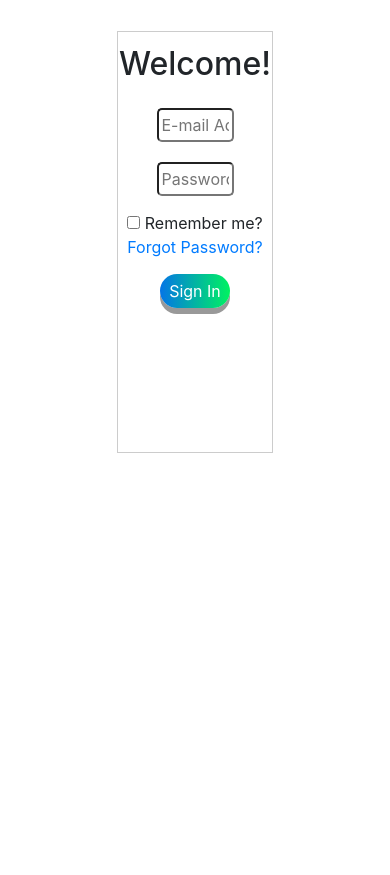
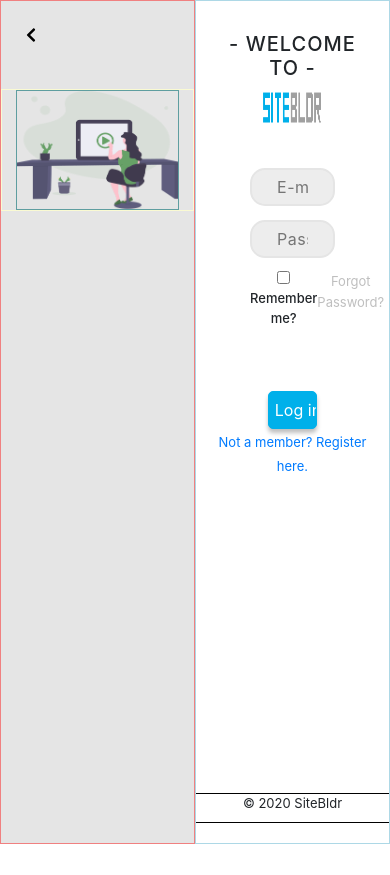
Before and after one commit to adrian-azu/deploy-sitebldr, an Angular app: page / in a window 390 px wide. After the commit the page ends 844 px from the top, so only its background shows below. Built offline with nearby package versions, Linux system fonts and the light colour scheme.

Commit message:
added login css, responsive to extra large devices only

```diff
--- a/src/app/login/login.component.css
+++ b/src/app/login/login.component.css
@@ -1,62 +1,139 @@
-*{
+@import url('https://fonts.googleapis.com/css2?family=Sacramento&display=swap');
+@import url('https://fonts.googleapis.com/css2?family=Poppins:wght@100&family=Roboto&family=Sacramento&display=swap');
+body{
+    font-family: 'Roboto', 'Poppins', sans-serif;
+}
+
+.container-fluid{
     margin: 0px;
     padding: 0px;
+    width: 100%;
+    height: 94vh;
+    display:grid;
+    grid-template-columns: 1fr 1fr;
 }
 
+#chevron{
+    border:none;
+    padding: 2px 5px;
+    cursor: pointer;
+    background-color: #e5e5e5;
+}
 
+.backbtn{
+    margin: 20px 0px 40px 20px;
+}
 
-.container{
-    margin: auto;
-    width:100%;
-    height:100vh;
-    justify-self: center;
+.logindivision{
+    border: 1px solid lightgoldenrodyellow;
+    justify-content: center;
     text-align: center;
 }
 
-form{
-    width: 40%;
-    height: 50%;
-    margin: 8% auto;
-    text-align: center;
-    box-shadow: 10px #000000;
-    border: 1px solid #cccccc;
+#pressplay{
+    width: 85%;
+    border:1px solid cadetblue;
 }
 
-.greetings{
-    margin: 8% auto 10%;
+.container-design{
+    height: 100vh;
+    background-color: #e5e5e5;
+    border: 1px solid lightcoral;
+}
+
+.container-form{
+    width: 100%;
+    border: 1px solid lightblue;
+}
+
+form{
+    width: 80%;
+    height: 82.75%;
+    margin: auto;
+    text-align: center;
+}
+
+.greetings-top h2{
+    padding: 0px;
+    margin-top: 20%;
+    font-size: 20px;
+    letter-spacing: 1px;
+    text-transform: uppercase;
+}
+
+#SBBB{
+    height: 40px;
+    width: 40%;
+    margin-bottom:20px;
 }
 
 
 #email, #password{
-    width: 50%;
-    margin: 10px;
-    padding: 3px;
-    text-align: center;
-    border-radius: 5px;
+    width: 55%;
+    margin: 7px;
+    padding: 5px 25px;
+    color:#333333;
+    letter-spacing: 0.5px;
+    background-color: #ededed;
+    border: 2px solid #e5e5e5;
+    border-radius: 15px;
+}
+
+#email{
+    margin-top:20px;
 }
 
 .bottom{
-    margin:5px;
+    margin:0;
+    padding:0;
+    width: 55%;
+    font-size: 14px;
+    text-align: center;
+    margin: 5px auto;
+    display: grid;
+    grid-template-columns: 1fr 1fr;
+}
+
+.forgotpass{
+    font-size: small;
+    color:#bfbfbf;
+}
+
+.rememberme{
+    font-size: small;
+    font-weight: 500;
+
 }
 
 .signinbtn{
-    margin: 10px;
-    width: 45%;
-    padding: 5px;
-    border-radius: 20px;
-    border: none;
-    cursor: pointer;
-    color : #ffffff;
-    box-shadow: 0 6px #999;
-    background: #00F260;  /* fallback for old browsers */
-    background: -webkit-linear-gradient(to right, #0575E6, #00F260);
-    background: linear-gradient(to right, #0575E6, #00F260);
+    padding: 6px;
+    border-radius: 5px;
+    border: 1px solid #00B0EA;
+    color: #FFF;
+    box-shadow: 0px 4px 4px rgba(0, 0, 0, 0.25);
+    background-color: #00B0EA;
+    margin: 50px auto 0;
+    width: 32%;
 }
 
-.signinbtn:active {
-    border:none;
-    outline:none;
-    background-color: #251aff;
-    box-shadow: 0 5px #666;
-    transform: translateY(4px);
+.register{
+    text-decoration: none;
+    font-size: small;
 }
+
+.alert-danger{
+    margin:5px auto;
+    padding:5px 0;
+    width:50%;
+    font-size:14px;
+    text-align: center;
+    border-radius:5px;
+}
+
+footer{
+    text-align: center;
+    width: 50%;
+    margin-left:50%;
+    font-size: small;
+    border:1px solid black;
+}
--- a/src/app/login/login.component.html
+++ b/src/app/login/login.component.html
@@ -1,7 +1,27 @@
-<div class="container">
+<div class="container-fluid">
+    <div class = "container-design">
+        <div  class = "backbtn">
+            <button (click) = "backbtnClicked()" id = "chevron">
+                <i class = "fas fa-chevron-left"  ></i>
+            </button>
+        </div>
+        <div class = "logindivision">
+            <img src="assets\Images\login_pressplay.png" id = "pressplay">
+        </div>
+    </div>
+    <div class = "container-form">
         <form [formGroup] = "loginform" (ngSubmit) = "onSubmit(logindetails.value)" #logindetails="ngForm">
-        <div class="greetings">
-            <h2> Welcome! </h2>
+            <div class = "greetings">
+                <div class = "greetings-top">
+                    <h2> - Welcome to - </h2>
+                </div>
+                <div class = "greetings-bottom">
+                    <img src="assets/Images/SBBB.png" alt="" id = "SBBB">
+                </div>
+            </div>
+
+            <div *ngIf = "submitted && invalidLogin"  class = "alert-danger">
+                Your username or password is invalid.
             </div>
 
             <div>
@@ -29,18 +49,26 @@
 
             <div class = "bottom">
                 <div>
-                <label class = "login-bottom">
+                    <label class = "rememberme">
                     <input type = "checkbox" > Remember me?</label>
                 </div>
                 <div>
-                <a class = "login-bottom" href="#">Forgot Password?</a>
+                    <a class = "forgotpass" href="#"> Forgot Password?</a>
                 </div>
             </div>
 
             <div>
-            <input type="submit" class="signinbtn" value="Sign In">
+                <input type="submit" class="signinbtn" value="Log in">
             </div>
 
+            <div>
+                <a href="#" class = "register">Not a member? Register here.</a>
+            </div>
 
         </form>
     </div>
+
+</div>
+<footer>
+    <label> &copy; 2020 SiteBldr </label>
+</footer>
--- a/src/app/login/login.component.ts
+++ b/src/app/login/login.component.ts
@@ -15,8 +15,6 @@ export class LoginComponent implements OnInit {
   submitted = false;
   success = false;
   invalidLogin = false;
-
-
 
   constructor(private formBuilder: FormBuilder,
     private authservice: AuthenticationService,
@@ -48,7 +46,6 @@ export class LoginComponent implements OnInit {
         else
          //this.invalidLogin = true;
           console.log("ekis");
-
       },
       error =>{
           console.log("error");
@@ -56,7 +53,9 @@ export class LoginComponent implements OnInit {
     }
 
 
-
+    backbtnClicked(){
+      console.log("back button is clicked!");
+    }
 
 
 }
```
Also changed, not shown: src/assets/Images/login_pressplay.png (added), src/styles.css (line endings or trailing spaces). Lines whose indentation alone changed are shown as unchanged.
